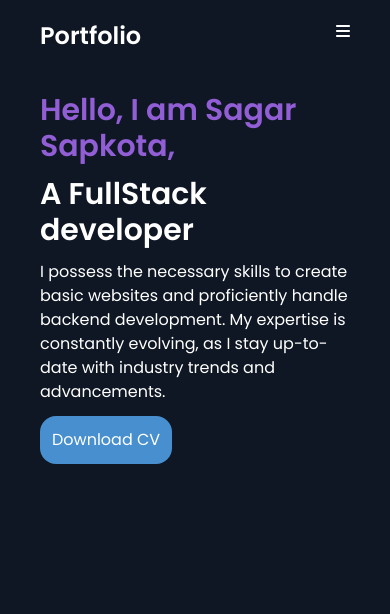
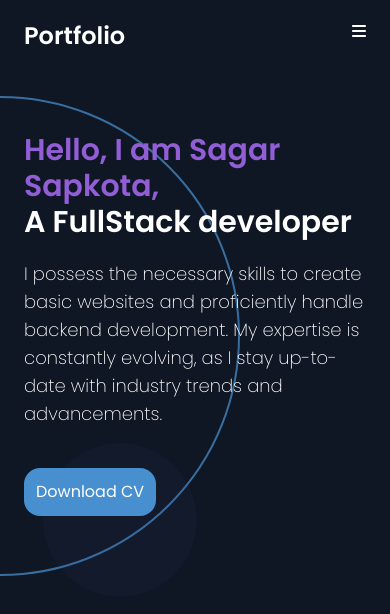
Before and after one commit to sagar442-debug/Portfolio-Sagar-Sapkota, a React (Create React App) app: page / in a window 390 px wide. Shown: the top 614 px of the page. Built offline with nearby package versions, Linux system fonts and the light colour scheme.

Commit message:
Adding the text and working on responsiveness at the same time also making effort to add image on the right with some kind of animation

```diff
--- a/src/App.js
+++ b/src/App.js
@@ -7,9 +7,16 @@ function App() {
   return (
     <>
       <div className="bg-[#0f1724] h-full w-full absolute -z-10 font-poppins"></div>
-      <div className="px-10 pt-5">
+      <div className="mx-6 pt-5">
         <Navbar />
         <MidSection />
+
+      </div>
+      <div className="circle-setup sm:hidden">
+        <div className="border-2 absolute overflow-hidden border-[#478fce] -z-10 top-24 rounded-full h-[30rem] w-[30rem] animate-pulse  transform -translate-x-1/2">
+        </div>
+        <div className=" absolute pulse bg-[#494397] h-[5rem] w-[5rem] top-[30rem] animate-ping left-20 -z-10 rounded-full ">
+          </div>
       </div>
     </>
   );
--- a/src/components/MidSection.js
+++ b/src/components/MidSection.js
@@ -2,24 +2,35 @@ import React from "react";
 
 export default function MidSection() {
   return (
-    <div className="text-white  font-poppins">
-      <div className="text-section mt-10 space-y-3">
+    <div className="text-white  font-poppins overflow-hidden ">
+      <div className="division-midsection">
+        <div className="text-section mt-20">
           <h1>
-          <span className="text-[#925ed6] text-3xl font-semibold">
+            <span className="text-[#925ed6] text-3xl font-semibold sm:text-5xl ">
               Hello, I am Sagar Sapkota,
             </span>
           </h1>
           <h1>
-          <span className="text-[#fff] text-3xl font-semibold">
+            <span className="text-[#fff] text-3xl font-semibold sm:text-5xl sm:leading-[2]">
               A FullStack developer
             </span>
           </h1>
-        <p className="font-normal mt-5">
-        I possess the necessary skills to create basic websites and proficiently handle backend development. My expertise is constantly evolving, as I stay up-to-date with industry trends and advancements.
+          <p className="font-extralight mt-5 text-lg space-y-5 sm:text-2xl sm:leading-[2]">
+            I possess the necessary skills to create basic websites and
+            proficiently handle backend development. My expertise is constantly
+            evolving, as I stay up-to-date with industry trends and
+            advancements.
           </p>
-        <button className="p-3 bg-[#478fce] rounded-2xl  hover:bg-white hover:text-[#2d3843] duration-500">Download CV</button>
+          <div className="button mt-10">
+            <button className="p-3 bg-[#478fce] rounded-2xl hover:bg-white hover:text-[#2d3843] duration-500">
+              Download CV
+            </button>
           </div>
+        </div>
+      </div>
+      <div className="image-section">
 
+      </div>
     </div>
   );
 }
```
Lines whose indentation alone changed are shown as unchanged.
